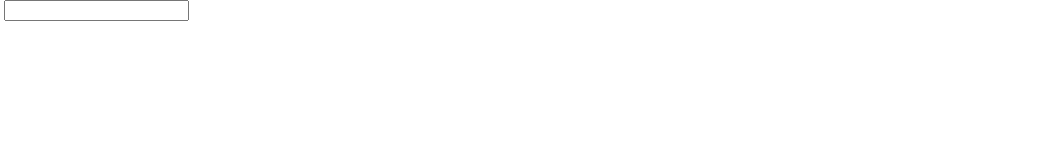
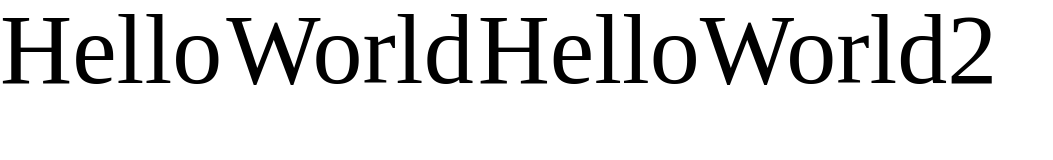
Before and after one commit to yeyoung8805/Vue-lecture, a plain HTML site: page index.html in a window 1280 px wide. Shown: the whole page, without its empty margins (0-1053 px from the left). Drawn offline with nearby package versions, Linux system fonts and the light colour scheme.

Commit message:
span is an inline element

```diff
--- a/index.html
+++ b/index.html
@@ -11,9 +11,11 @@
 </head>
 
 <body>
-  <!-- <img> is an empty tag! it doesn't have end tag </img>  so.. close it with <img />-->
-  <img src="" alt="" />
-  <input type="text" />
+  <!-- <span> is an inline(word) element. -->
+  <span>Hello</span>
+  <span>World</span>
+
+  <span>Hello</span><span>World2</span>
 </body>
 
 </html>
--- a/main.css
+++ b/main.css
@@ -3,3 +3,6 @@ div {
   height: 100px;
   background-color: orange;
 }
+span {
+  font-size: 100px;
+}
```
